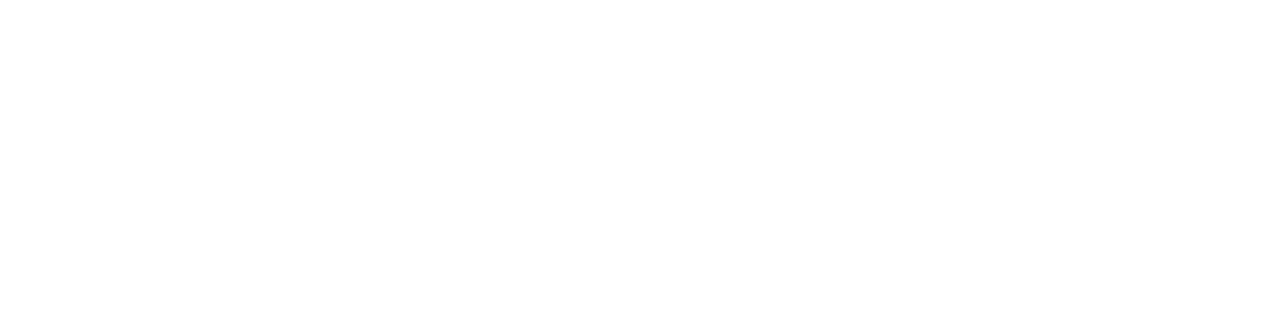
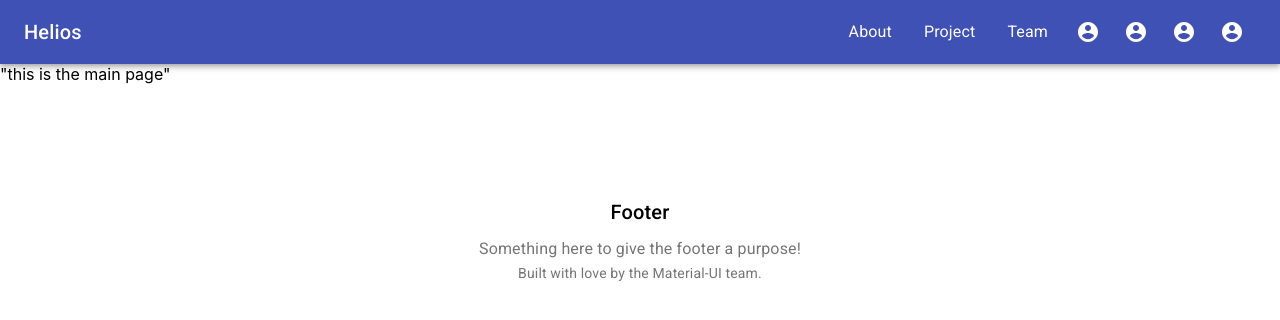
Before and after one commit to MarkFang0093/HeliosTechProject2019, a React (Create React App) app: page / in a window 1280 px wide. Shown: the top 320 px of the page. Built offline with nearby package versions, Linux system fonts and the light colour scheme.

Commit message:
created app bar

```diff
--- a/src/App.jsx
+++ b/src/App.jsx
@@ -1,6 +1,6 @@
 import React from "react";
 import Project from "./Page/Project";
-import Home from "./Home";
+import Home from "./Page/Home";
 import { BrowserRouter, Router, Route, Link, Switch } from "react-router-dom";
 import ProjectDetails from "./Page/ProjectDetails";
 
--- /dev/null
+++ b/src/Footer/Footer.jsx
@@ -0,0 +1,48 @@
+import React, { Component } from "react";
+import Typography from "@material-ui/core/Typography";
+import Container from "@material-ui/core/Container";
+import Link from "@material-ui/core/Link";
+import { makeStyles } from "@material-ui/core/styles";
+
+const useStyles = makeStyles(theme => ({
+  footer: {
+    backgroundColor: theme.palette.background.paper,
+    marginTop: theme.spacing(8),
+    padding: theme.spacing(6, 0)
+  }
+}));
+
+function MadeWithLove() {
+  return (
+    <Typography variant="body2" color="textSecondary" align="center">
+      {"Built with love by the "}
+      <Link color="inherit" href="https://material-ui.com/">
+        Material-UI
+      </Link>
+      {" team."}
+    </Typography>
+  );
+}
+
+export default function Footer() {
+  const classes = useStyles();
+
+  return (
+    <footer className={classes.footer}>
+      <Container maxWidth="lg">
+        <Typography variant="h6" align="center" gutterBottom>
+          Footer
+        </Typography>
+        <Typography
+          variant="subtitle1"
+          align="center"
+          color="textSecondary"
+          component="p"
+        >
+          Something here to give the footer a purpose!
+        </Typography>
+        <MadeWithLove />
+      </Container>
+    </footer>
+  );
+}
--- a/src/Home.jsx
+++ /dev/null
@@ -1,5 +0,0 @@
-import React from "react";
-
-export default function Home() {
-  return <div></div>;
-}
--- /dev/null
+++ b/src/Layout.jsx
@@ -0,0 +1,21 @@
+import React from "react";
+import Navbar from "./Navbar/CustomBar";
+import Footer from "./Footer/Footer";
+// import "../styles/index.scss";
+
+// import layoutStyles from "./layout.module.scss";
+
+const Layout = props => {
+  return (
+    <div>
+      <div>
+        <Navbar />
+        {props.children}
+      </div>
+
+      <Footer />
+    </div>
+  );
+};
+
+export default Layout;
--- /dev/null
+++ b/src/Navbar/CustomBar.jsx
@@ -0,0 +1,113 @@
+import React from "react";
+import { makeStyles } from "@material-ui/core/styles";
+import AppBar from "@material-ui/core/AppBar";
+import Toolbar from "@material-ui/core/Toolbar";
+import Typography from "@material-ui/core/Typography";
+import IconButton from "@material-ui/core/IconButton";
+import MenuIcon from "@material-ui/icons/Menu";
+import AccountCircle from "@material-ui/icons/AccountCircle";
+import Switch from "@material-ui/core/Switch";
+import FormControlLabel from "@material-ui/core/FormControlLabel";
+import FormGroup from "@material-ui/core/FormGroup";
+import MenuItem from "@material-ui/core/MenuItem";
+import Menu from "@material-ui/core/Menu";
+import { useHistory } from "react-router-dom";
+import "./custom-bar.scss";
+
+const useStyles = makeStyles(theme => ({
+  root: {
+    flexGrow: 1
+  },
+  menuButton: {
+    marginRight: theme.spacing(2)
+  },
+  title: {
+    flexGrow: 1
+  }
+}));
+
+const Custombar = () => {
+  const classes = useStyles();
+  const [auth, setAuth] = React.useState(true);
+  const [anchorEl, setAnchorEl] = React.useState(null);
+  const open = Boolean(anchorEl);
+
+  let history = useHistory();
+
+  const handleChange = event => {
+    setAuth(event.target.checked);
+  };
+
+  const handleMenu = event => {
+    setAnchorEl(event.currentTarget);
+  };
+
+  const handleClose = () => {
+    setAnchorEl(null);
+  };
+
+  return (
+    <div className={classes.root}>
+      <AppBar position="static">
+        <Toolbar>
+          <Typography
+            variant="h6"
+            className={classes.title}
+            onClick={() => history.push("")}
+          >
+            Helios
+          </Typography>
+          {/* <IconButton edge="start" className={classes.menuButton} color="inherit" aria-label="menu">
+            <MenuItem onClick={handleClose}>Profile</MenuItem>
+          </IconButton> */}
+          <div className="menu-items">
+            <MenuItem onClick={handleClose}>About</MenuItem>
+            <MenuItem onClick={handleClose}>Project</MenuItem>
+            <MenuItem onClick={handleClose}>Team</MenuItem>
+          </div>
+
+          <div>
+            <IconButton
+              aria-label="account of current user"
+              aria-controls="menu-appbar"
+              aria-haspopup="true"
+              onClick={handleMenu}
+              color="inherit"
+            >
+              <AccountCircle />
+            </IconButton>
+            <IconButton
+              aria-label="account of current user"
+              aria-controls="menu-appbar"
+              aria-haspopup="true"
+              onClick={handleMenu}
+              color="inherit"
+            >
+              <AccountCircle />
+            </IconButton>
+            <IconButton
+              aria-label="account of current user"
+              aria-controls="menu-appbar"
+              aria-haspopup="true"
+              onClick={handleMenu}
+              color="inherit"
+            >
+              <AccountCircle />
+            </IconButton>
+            <IconButton
+              aria-label="account of current user"
+              aria-controls="menu-appbar"
+              aria-haspopup="true"
+              onClick={handleMenu}
+              color="inherit"
+            >
+              <AccountCircle />
+            </IconButton>
+          </div>
+        </Toolbar>
+      </AppBar>
+    </div>
+  );
+};
+
+export default Custombar;
--- /dev/null
+++ b/src/Navbar/custom-bar.scss
@@ -0,0 +1,4 @@
+.menu-items {
+  display: flex;
+  flex-direction: row;
+}
--- /dev/null
+++ b/src/Page/Home.jsx
@@ -0,0 +1,11 @@
+import React from "react";
+import Layout from "../Layout";
+
+export default function Home() {
+  console.log("hello!");
+  return (
+    <Layout>
+      <div>"this is the main page"</div>
+    </Layout>
+  );
+}
```
